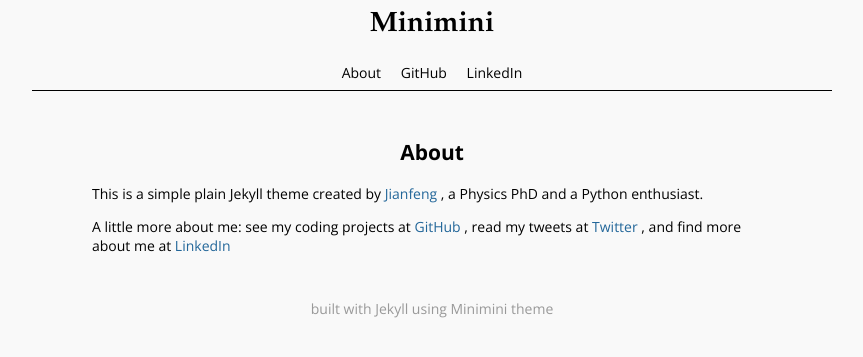
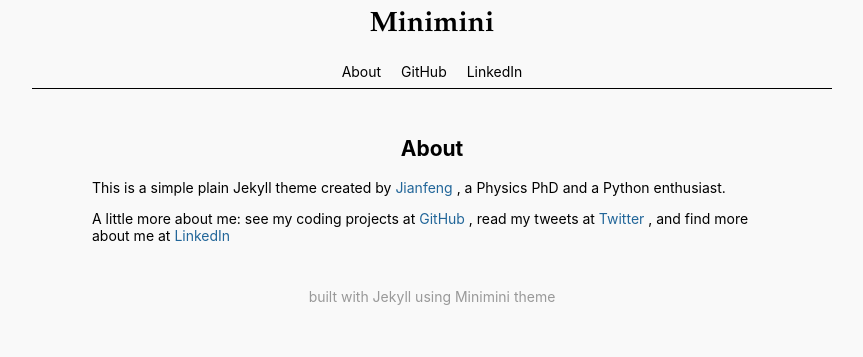
Before and after one commit to mikkkee/minimini, a Jekyll site: the page built from about.md, in a window 1280 px wide. Shown: the top 357 px of the page, without its empty margins (208-1071 px from the left). Built offline with Jekyll 4.4.1, drawn with Linux system fonts in a browser that asks for light colours; Markdown is read by kramdown in place of the engine named in the settings.

Commit message:
Change font family to be consistent with GitHub

```diff
--- a/css/main.scss
+++ b/css/main.scss
@@ -9,7 +9,7 @@
 body {
     background: #f9f9f9;
     font: {
-        family: 'Open Sans', sans-serif;
+        family: -apple-system, BlinkMacSystemFont, 'Segoe UI', 'Open Sans', sans-serif;
         size: $fontsize;
     }
 }
```
